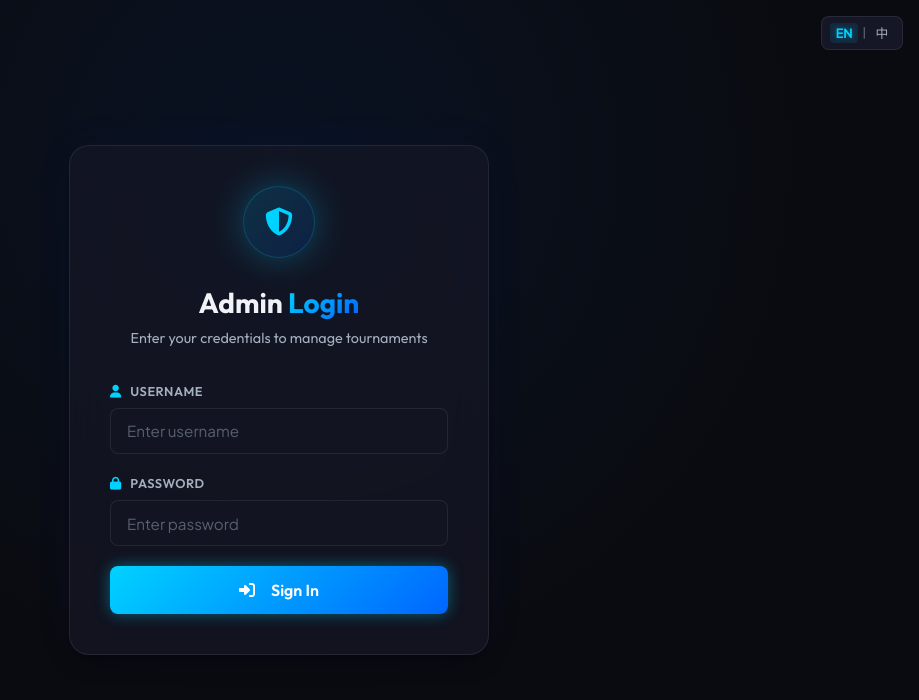
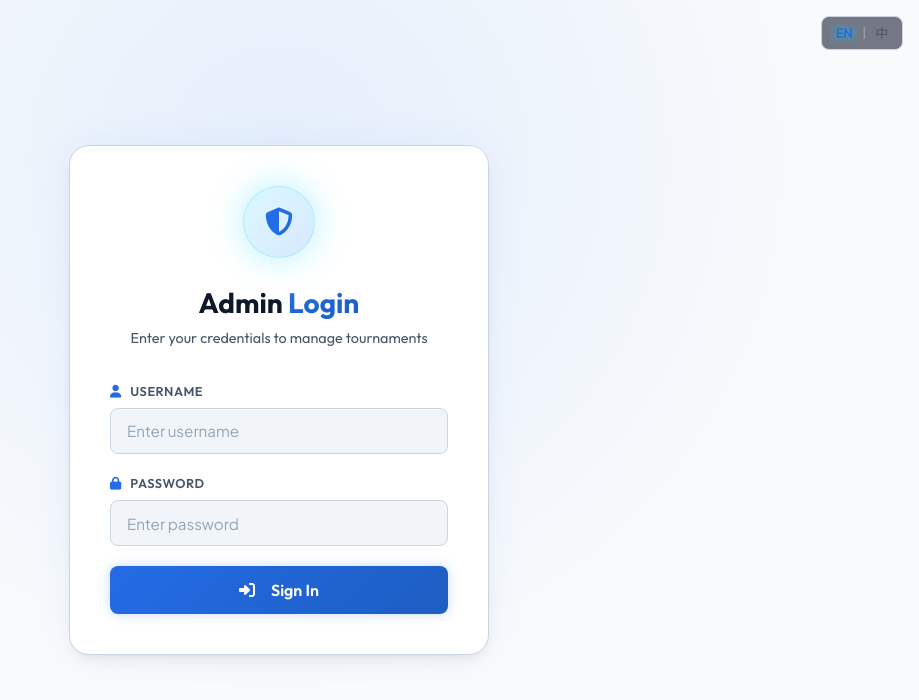
Before and after one commit to pedlipop/allinonebracket, a plain HTML site: page frontend/index.html in a window 1280 px wide. Shown: the whole page, without its empty margins (361-1280 px from the left). Drawn offline with Linux system fonts and the light colour scheme.

Commit message:
Update branding to CNGR TOURNAMENT apex bracket and style theme to clean white tone with CNGR blue accents

```diff
--- a/frontend/index.html
+++ b/frontend/index.html
@@ -3,8 +3,8 @@
 <head>
   <meta charset="UTF-8">
   <meta name="viewport" content="width=device-width, initial-scale=1.0">
-  <title>Apex Bracket - Tournament Engine</title>
-  <meta name="description" content="Apex Bracket — A premium real-time tournament bracket management engine with QR registration, live view, single and double elimination.">
+  <title>CNGR TOURNAMENT apex bracket</title>
+  <meta name="description" content="CNGR TOURNAMENT apex bracket — A premium real-time tournament bracket management engine with QR registration, live view, single and double elimination.">
   <link rel="stylesheet" href="styles.css?v=1.1">
   <link rel="preconnect" href="https://fonts.googleapis.com">
   <link rel="preconnect" href="https://fonts.gstatic.com" crossorigin>
@@ -56,7 +56,7 @@
     <header class="app-header">
       <div class="header-logo">
         <i class="fa-solid fa-trophy glow-icon"></i>
-        <h1>Apex<span>Bracket</span></h1>
+        <h1>CNGR<span>Tournament</span></h1>
       </div>
       <div class="header-status">
         <span class="status-badge"><span class="status-dot" style="background:var(--accent-cyan)"></span> <span data-i18n="tournament_hub">Tournament Hub</span></span>
@@ -103,7 +103,7 @@
       <div class="header-logo">
         <button id="btn-back-hub" class="btn-icon" data-i18n-title="back_to_hub" title="Back to Hub" style="margin-right:0.5rem"><i class="fa-solid fa-chevron-left"></i></button>
         <i class="fa-solid fa-trophy glow-icon"></i>
-        <h1 id="host-tournament-name">Apex<span>Bracket</span></h1>
+        <h1 id="host-tournament-name">CNGR<span>Tournament</span></h1>
       </div>
       <div class="header-status">
         <span class="status-badge" id="tournament-status-badge">
@@ -440,7 +440,7 @@
     <header class="app-header">
       <div class="header-logo">
         <i class="fa-solid fa-trophy glow-icon"></i>
-        <h1>Apex<span>Bracket</span> <span class="badge-live">LIVE</span></h1>
+        <h1>CNGR<span>Tournament</span> <span class="badge-live">LIVE</span></h1>
       </div>
       <div class="header-status">
         <span class="status-badge" id="live-tournament-status-badge">
--- a/frontend/styles.css
+++ b/frontend/styles.css
@@ -5,34 +5,34 @@
   --font-primary: 'Outfit', sans-serif;
   --font-secondary: 'Plus Jakarta Sans', sans-serif;
 
-  /* Colors */
-  --bg-app: #0a0b10;
-  --bg-panel: rgba(22, 24, 37, 0.7);
-  --bg-card: rgba(30, 32, 54, 0.85);
-  --bg-input: #121422;
-
-  --border-color: rgba(255, 255, 255, 0.08);
-  --border-glow: rgba(0, 168, 255, 0.3);
-
-  --text-primary: #f1f2f6;
-  --text-secondary: #a4b0be;
-  --text-muted: #57606f;
-
-  --accent-cyan: #00d2ff;
-  --accent-purple: #9c27b0;
-  --accent-pink: #ff007f;
-  --accent-gradient: linear-gradient(135deg, #00d2ff 0%, #0066ff 100%);
-
-  --success: #2ed573;
-  --success-glow: rgba(46, 213, 115, 0.4);
-  --danger: #ff4757;
-  --danger-glow: rgba(255, 71, 87, 0.4);
-  --warning: #ffa502;
-  --warning-glow: rgba(255, 165, 2, 0.4);
-
-  --shadow-sm: 0 4px 6px -1px rgba(0, 0, 0, 0.1), 0 2px 4px -1px rgba(0, 0, 0, 0.06);
-  --shadow-lg: 0 10px 25px -5px rgba(0, 0, 0, 0.3), 0 8px 10px -6px rgba(0, 0, 0, 0.3);
-  --shadow-neon: 0 0 15px rgba(0, 210, 255, 0.4);
+  /* Colors - Clean White Tone Theme */
+  --bg-app: #f8fafc;
+  --bg-panel: #ffffff;
+  --bg-card: #ffffff;
+  --bg-input: #f1f5f9;
+
+  --border-color: #cbd5e1;
+  --border-glow: rgba(37, 99, 235, 0.2);
+
+  --text-primary: #0f172a;
+  --text-secondary: #475569;
+  --text-muted: #94a3b8;
+
+  --accent-cyan: #246be6;
+  --accent-purple: #7c3aed;
+  --accent-pink: #db2777;
+  --accent-gradient: linear-gradient(135deg, #246be6 0%, #1d5ec2 100%);
+
+  --success: #10b981;
+  --success-glow: rgba(16, 185, 129, 0.2);
+  --danger: #ff2d2d;
+  --danger-glow: rgba(255, 45, 45, 0.2);
+  --warning: #f59e0b;
+  --warning-glow: rgba(245, 158, 11, 0.2);
+
+  --shadow-sm: 0 1px 3px rgba(0, 0, 0, 0.05), 0 1px 2px rgba(0, 0, 0, 0.03);
+  --shadow-lg: 0 10px 15px -3px rgba(0, 0, 0, 0.05), 0 4px 6px -2px rgba(0, 0, 0, 0.03);
+  --shadow-neon: 0 0 12px rgba(36, 107, 230, 0.25);
 
   --border-radius-sm: 8px;
   --border-radius-md: 12px;
```
Also changed, not shown: frontend/app.js.
